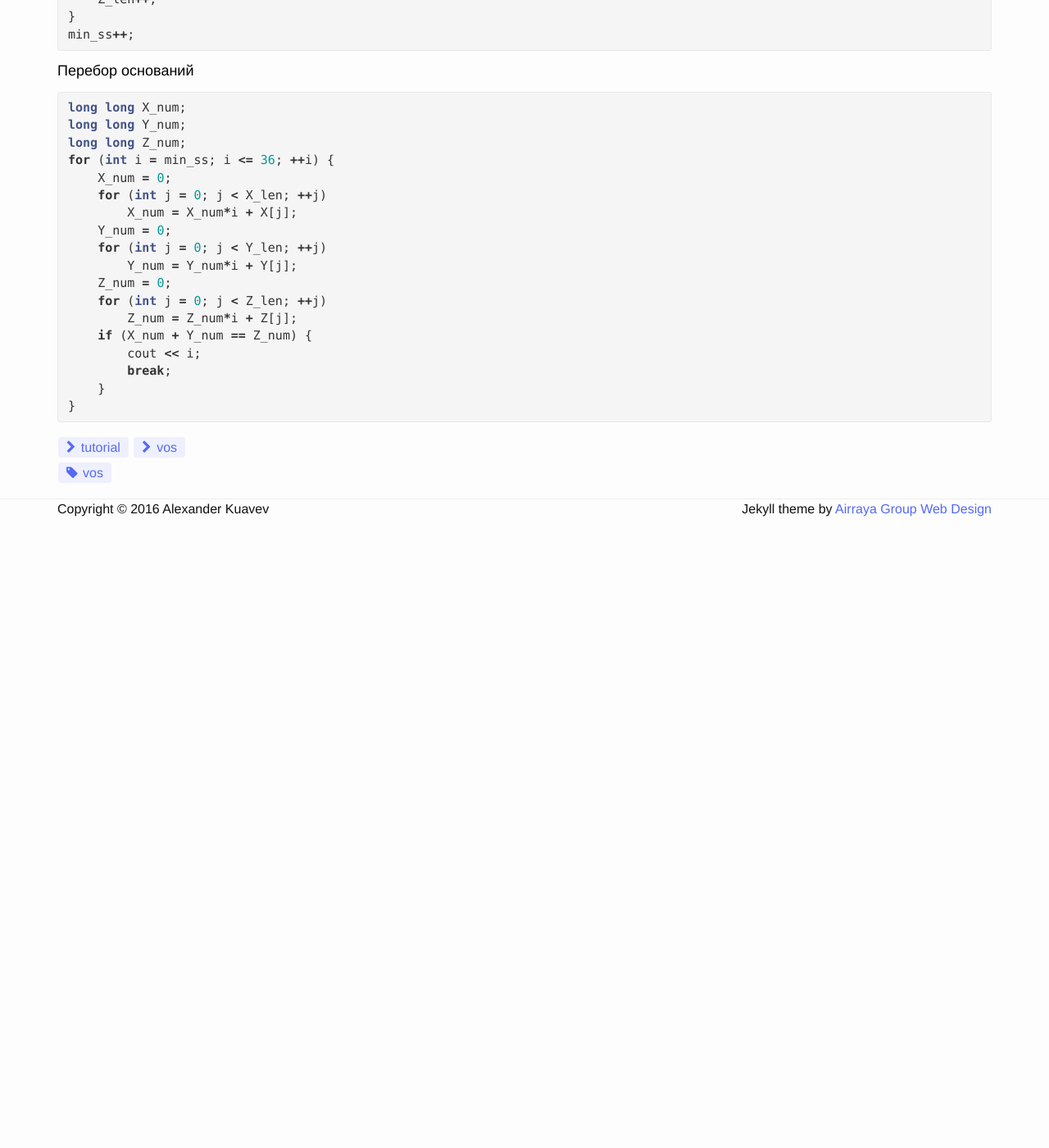
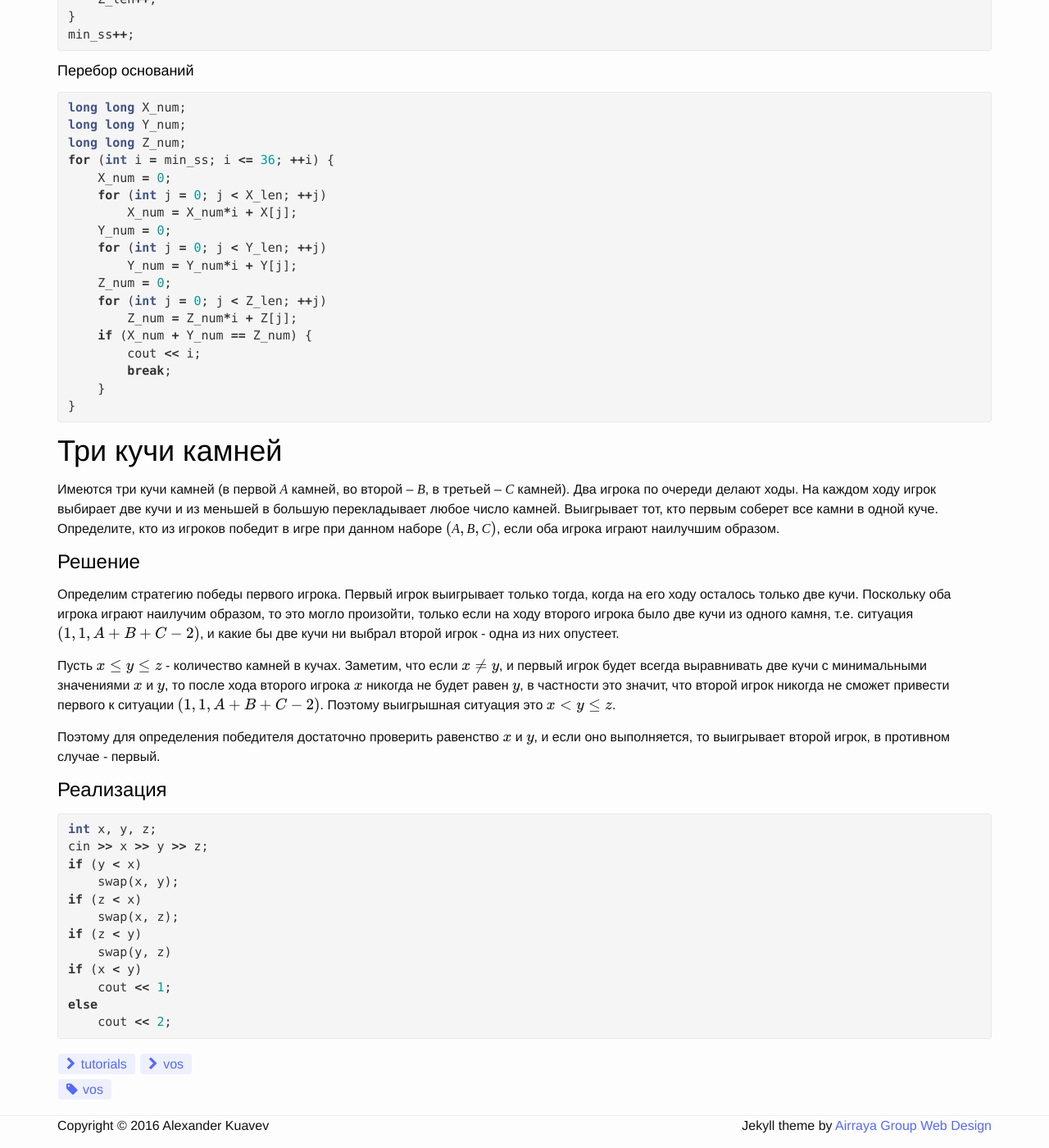
Before and after one commit to Vinatorul/vinatorul.github.io, a Jekyll site: the page built from _posts/2016-11-17-mvos-2k16.md, in a window 1280 px wide and 1400 px high, scrolled down 2612 px. Shown: the whole window at 82% size. Built offline with Jekyll 4.4.1, drawn with Linux system fonts in a browser that asks for light colours; nearby versions of some CDN libraries; formulas are drawn with MathJax 3; comment, search, counter and statistics services are not loaded; before the commit the page ends 3260 px from its top, so only the background shows below that.

Commit message:
Fourth task

```diff
--- a/_posts/2016-11-17-mvos-2k16.md
+++ b/_posts/2016-11-17-mvos-2k16.md
@@ -2,7 +2,7 @@
 layout: post
 title:  "Разбор задач муниципального этапа ВсОШ 2016/2017"
 date:   2016-11-17
-categories: [tutorial, vos]
+categories: [tutorials, vos]
 tags: [vos]
 author: Alexander Kuvaev
 ---
@@ -144,3 +144,32 @@ for (int i = min_ss; i <= 36; ++i) {
     }
 }
 {% endhighlight %}
+
+# Три кучи камней
+
+Имеются три кучи камней (в первой $$А$$ камней, во второй – $$В$$, в третьей – $$С$$ камней). Два игрока по очереди делают ходы. На каждом ходу игрок выбирает две кучи и из меньшей в большую перекладывает любое число камней. Выигрывает тот, кто первым соберет все камни в одной куче. Определите, кто из игроков победит в игре при данном наборе $$\left(А, В, С\right)$$, если оба игрока играют наилучшим образом.
+
+### Решение
+
+Определим стратегию победы первого игрока. Первый игрок выигрывает только тогда, когда на его ходу осталось только две кучи. Поскольку оба игрока играют наилучим образом, то это могло произойти, только если на ходу второго игрока было две кучи из одного камня, т.е. ситуация $$\left(1, 1, A+B+C - 2\right)$$, и какие бы две кучи ни выбрал второй игрок - одна из них опустеет.
+
+Пусть $$x \leq y \leq z$$ - количество камней в кучах. Заметим, что если $$x \neq y$$, и первый игрок будет всегда выравнивать две кучи с минимальными значениями $$x$$ и $$y$$, то после хода второго игрока $$x$$ никогда не будет равен $$y$$, в частности это значит, что второй игрок никогда не сможет привести первого к ситуации $$\left(1, 1, A+B+C - 2\right)$$. Поэтому выигрышная ситуация это $$x < y \leq z$$.
+
+Поэтому для определения победителя достаточно проверить равенство $$x$$ и $$y$$, и если оно выполняется, то выигрывает второй игрок, в противном случае - первый.
+
+### Реализация
+
+{% highlight cpp %}
+int x, y, z;
+cin >> x >> y >> z;
+if (y < x)
+    swap(x, y);
+if (z < x)
+    swap(x, z);
+if (z < y)
+    swap(y, z)
+if (x < y)
+    cout << 1;
+else
+    cout << 2;
+{% endhighlight %}
--- a/category/tutorial/index.html
+++ b/category/tutorials/index.html
@@ -1,9 +1,9 @@
 ---
 layout: categories_list
-cat_name: tutorial
+cat_name: tutorials
 ---
 
-{% for post in site.categories.tutorial %}
+{% for post in site.categories.tutorials %}
 
   {% include catandtag.html %}
 
```
Also changed, not shown: _posts/2016-11-01-gcd-lcm.md (+1 -1 lines).
